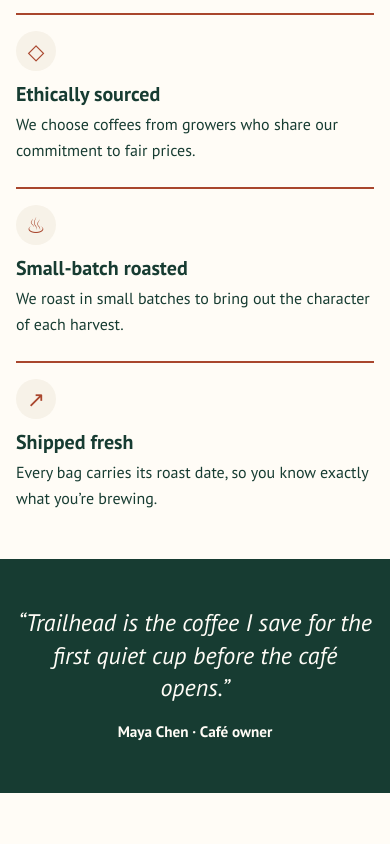
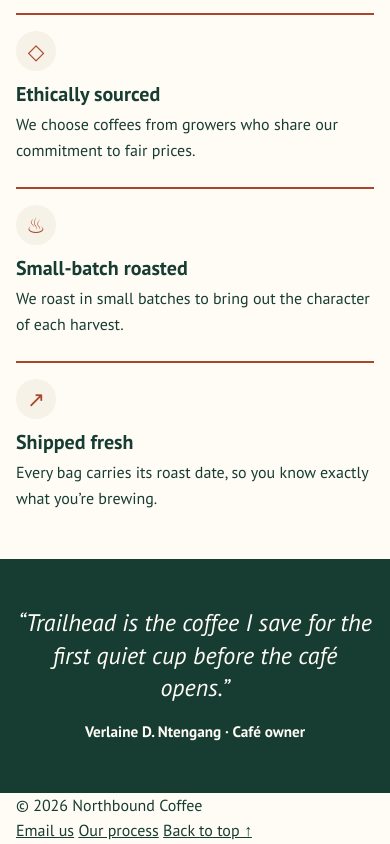
Before and after one commit to nverlainedaistaing-a11y/W4C-Responsive, a plain HTML site: page index.html in a window 390 px wide. Shown: the part 745-1589 px from the top of the page. Before the commit the page ends 1538 px from the top, so only its background shows below. Drawn offline with Linux system fonts and the light colour scheme.

Commit message:
Complete the structure for the mobile footer with contact and links section

```diff
--- a/index.html
+++ b/index.html
@@ -92,11 +92,20 @@
             <blockquote>
             <p>“Trailhead is the coffee I save for the first quiet cup before the café opens.”</p>
             </blockquote>
-            <figcaption>Maya Chen · Café owner</figcaption>
+            <figcaption>Verlaine D. Ntengang · Café owner</figcaption>
         </figure>
     </section>
   </main>
 
-  <!-- Footer goes here -->
+  <footer class="site-footer" id="contact">
+    <div class="container footer-row">
+        <p>© 2026 Northbound Coffee</p>
+        <nav class="footer-links" aria-label="Footer navigation">
+        <a href="mailto:hello@northbound.example">Email us</a>
+        <a href="#about">Our process</a>
+        <a href="#home">Back to top ↑</a>
+        </nav>
+    </div>
+</footer>
 </body>
 </html>
```
